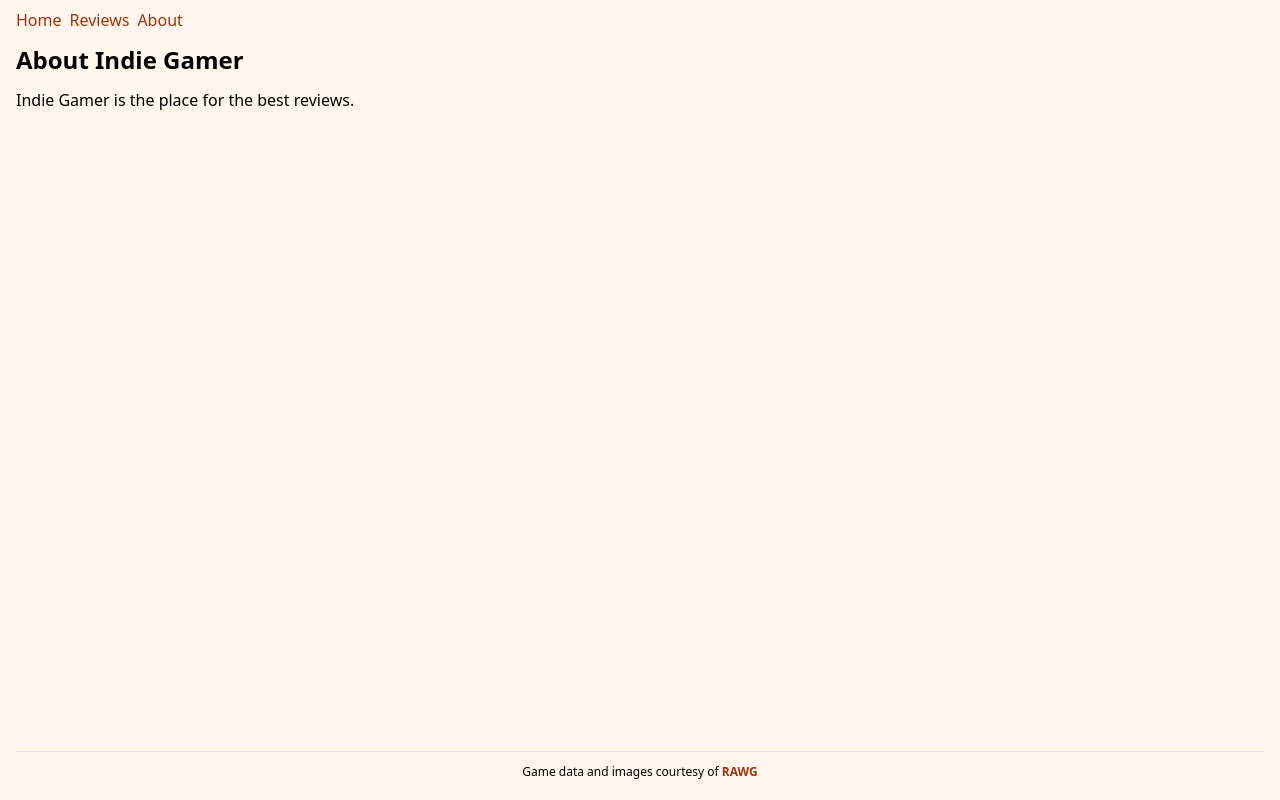
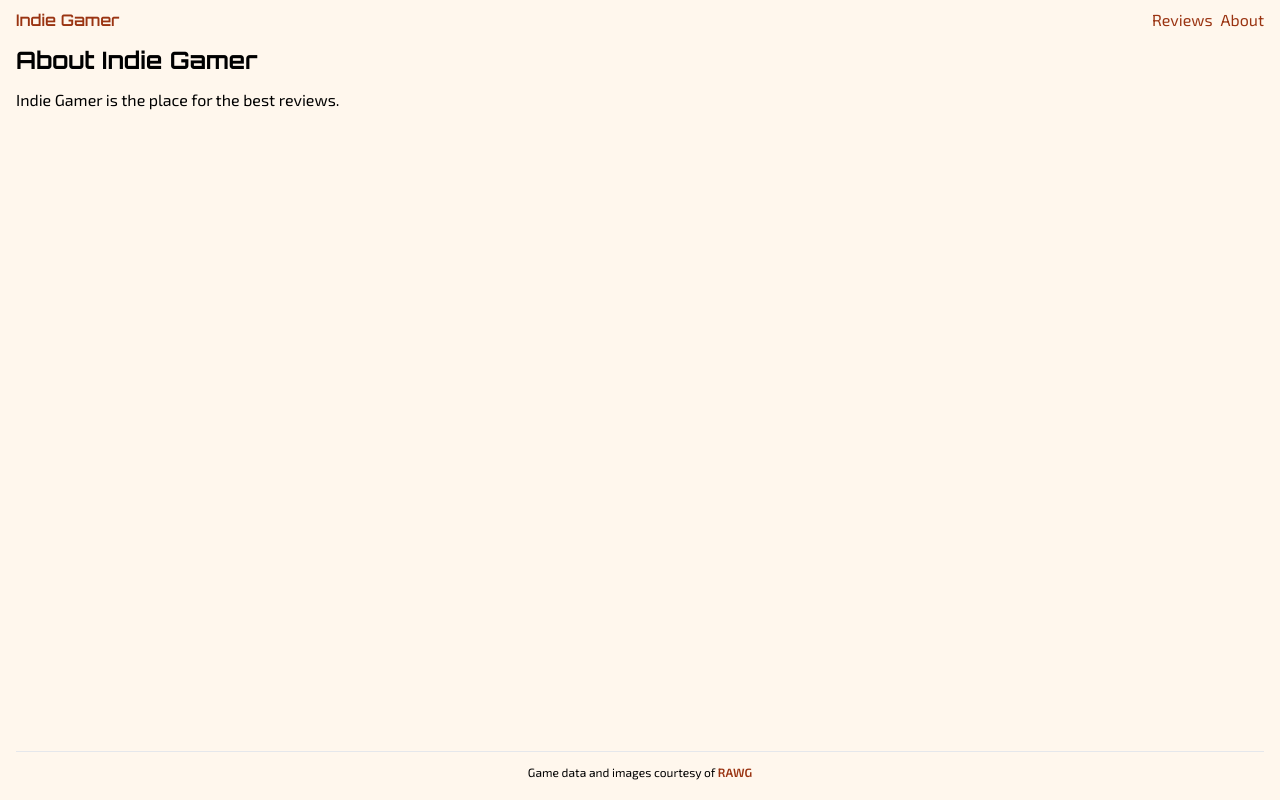
Before and after one commit to newdevmike22/next-review, a Next.js app in the folder next-reviews/: page /about in a window 1280 px wide. Built offline with nearby package versions, Linux system fonts and the light colour scheme.

Commit message:
Branch 8
Imported fonts and customized them in Tailwind.

```diff
--- /dev/null
+++ b/next-reviews/src/app/fonts.js
@@ -0,0 +1,11 @@
+import { Orbitron, Exo_2 } from 'next/font/google';
+
+export const exoTwo = Exo_2({
+    subsets: ['latin'],
+    variable: '--font-exoTwo',
+});
+
+export const orbitron = Orbitron({
+    subsets: ['latin'],
+    variable: '--font-orbitron',
+});
--- a/next-reviews/src/app/layout.jsx
+++ b/next-reviews/src/app/layout.jsx
@@ -1,9 +1,11 @@
 import NavBar from '../components/NavBar'
+import { orbitron } from './fonts';
+import { exoTwo } from './fonts';
 import './globals.css'
 
 export default function RootLayout({ children }) {
   return (
-    <html lang='en'>
+    <html lang='en' className={`${exoTwo.variable} ${orbitron.variable}`}>
       <body className='bg-orange-50 flex flex-col px-4 py-2 min-h-screen'>
         <header>
           <NavBar />
@@ -11,7 +13,7 @@ export default function RootLayout({ children }) {
         <main className='grow py-3'>
           {children}
         </main>
-        <footer className='border-t py-3 text-center text-xs '>
+        <footer className='border-t py-3 text-center text-xs font-exoTwo'>
           Game data and images courtesy of <a href='https://rawg.io/' target='_blank' className='text-orange-800 hover:underline font-semibold'>RAWG</a>
         </footer>
       </body>
--- a/next-reviews/src/app/reviews/page.jsx
+++ b/next-reviews/src/app/reviews/page.jsx
@@ -11,7 +11,7 @@ export default function ReviewsPage() {
                 <img src="/images/hollow-knight.jpg" alt="hollow knight"
                   width="320" height="180" className="rounded-t"
                 />
-                <h2 className='py-1 text-center'>
+                <h2 className='py-1 text-center font-orbitron font-semibold'>
                   Hollow Knight
                 </h2>
               </Link>
@@ -21,7 +21,7 @@ export default function ReviewsPage() {
                 <img src="/images/stardew-valley.jpg" alt="stardew valley"
                   width="320" height="180" className="rounded-t"
                 />
-                <h2 className='py-1 text-center'>
+                <h2 className='py-1 text-center font-orbitron font-semibold'>
                   Stardew Valley
                 </h2>
               </Link>
--- a/next-reviews/src/components/Heading.jsx
+++ b/next-reviews/src/components/Heading.jsx
@@ -1,6 +1,7 @@
+
 export default function Heading({ children }) {
     return (
-        <h1 className="font-bold pb-3 text-2xl">
+        <h1 className="font-bold font-orbitron pb-3 text-2xl">
             {children}
         </h1>
     )
--- a/next-reviews/src/components/NavBar.jsx
+++ b/next-reviews/src/components/NavBar.jsx
@@ -5,9 +5,9 @@ export default function NavBar() {
         <nav>
         <ul className='flex gap-2'>
           <li>
-            <Link className='text-orange-800 hover:underline' href='/'>Home</Link>
+            <Link className='text-orange-800 hover:underline font-orbitron font-semibold' href='/'>Indie Gamer</Link>
           </li>
-          <li>
+          <li className='ml-auto'>
             <Link className='text-orange-800 hover:underline' href='/reviews'>Reviews</Link>
           </li>
           <li>
--- a/next-reviews/tailwind.config.js
+++ b/next-reviews/tailwind.config.js
@@ -7,6 +7,10 @@ module.exports = {
   ],
   theme: {
     extend: {
+      fontFamily: {
+        sans: ['var(--font-exoTwo)', 'sans-serif'],
+        orbitron: ['var(--font-orbitron)', 'sans-serif'],
+      },
       backgroundImage: {
         'gradient-radial': 'radial-gradient(var(--tw-gradient-stops))',
         'gradient-conic':
```
